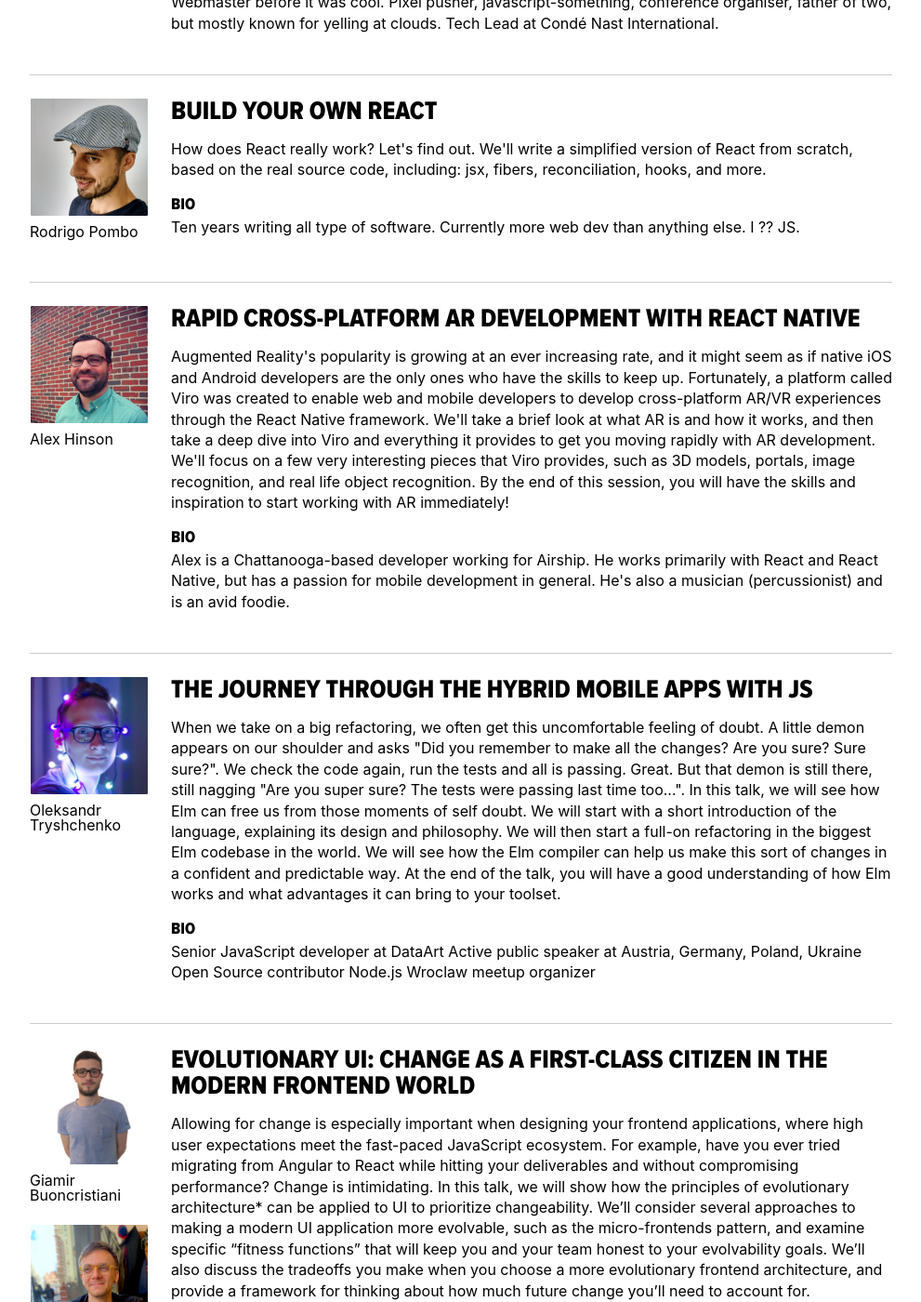
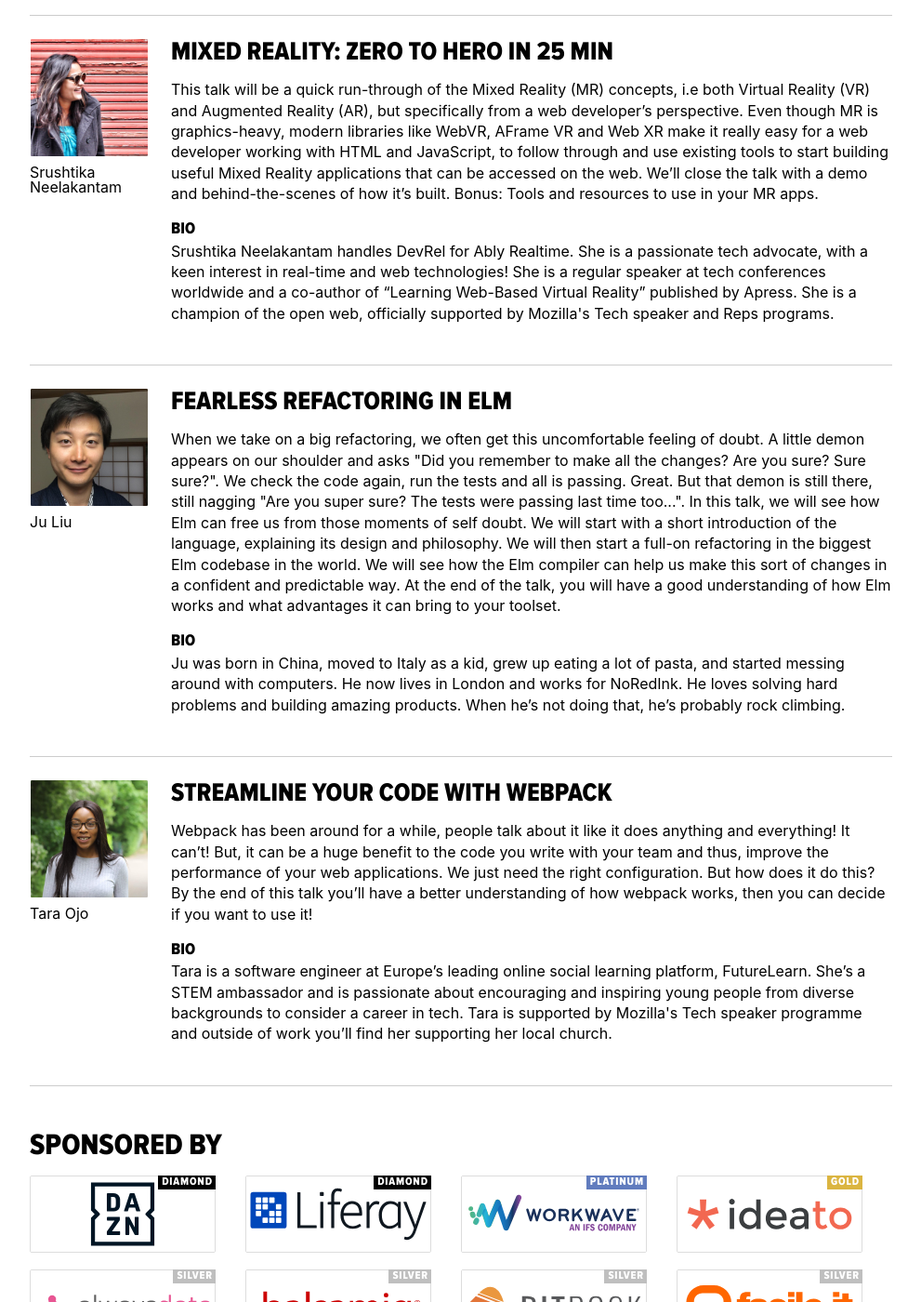
Before and after one commit to giuliatosato/2019.jsday.it, a Jekyll site: the page built from talks.html, in a window 1280 px wide and 1400 px high, scrolled down 5835 px. Shown: the whole window at 93% size, without its empty margins (144-1135 px from the left). Built offline with Jekyll 4.4.1, drawn with Linux system fonts in a browser that asks for light colours; comment, search, counter and statistics services are not loaded; some of the changed text lies outside the part shown.

```diff
--- a/_data/conference.yml
+++ b/_data/conference.yml
@@ -14,7 +14,7 @@ domain: jsday.it
 show_cfp: false
 cfp_url: https://cfp.jsday.it/
 scholarships_available: true
-schedule_available: false
+schedule_available: true
 eventbrite_link: https://eventbrite.com/tickets-external?eid=46036945744&ref=etckt
 
 iubenda:
--- a/_data/talks.yml
+++ b/_data/talks.yml
@@ -92,36 +92,6 @@ list:
   -
     slot: "8"
     speaker_id:
-      - srushtika-neelakantam
-    title: "Mixed Reality: Zero to Hero in 25 min"
-    extract: >
-      This talk will be a quick run-through of the Mixed Reality (MR) concepts, i.e both Virtual Reality (VR) and
-      Augmented Reality (AR), but specifically from a web developer’s perspective. Even though MR is graphics-heavy,
-      modern libraries like WebVR, AFrame VR and Web XR make it really easy for a web developer working with HTML and
-      JavaScript, to follow through and use existing tools to start building useful Mixed Reality applications that can
-      be accessed on the web. We’ll close the talk with a demo and behind-the-scenes of how it’s built. Bonus: Tools and
-      resources to use in your MR apps.
-  -
-    slot: "9"
-    speaker_id:
-      - patrycjusz-szydlo
-    title: Web performance monitoring - from A to Z
-    extract: >
-      Web perfomance monitoring isn't just another kind of KPI, it's much more. Regarding this, we are going to focus on
-      both - theory and practice. In the first place we figure out what we can measure and why it is worth doing.
-      Secondly, based on live coding session with sitespeed, we are going to quickly and efficiently obtain a lot of
-      metrics. At the end we will see how to preapre "ready to use" cluster with historical data. During the whole
-      presentation we will work on real case - all the examples will be based on the experience of frontend team in the
-      biggest polish job board - pracuj.pl.
-  -
-    slot: "10"
-    speaker_id:
-    title: TBA
-    extract: >
-      TBA
-  -
-    slot: "11"
-    speaker_id:
       - elianne-schutze
     title: Think globally, act locally with i18n on the web
     extract: >
@@ -129,7 +99,23 @@ list:
       half of the world’s population online, internationalisation is as relevant as ever! Let’s explore how i18n gets
       made on the web and what we should keep in mind or avoid when making the web more accessible to the world.
   -
-    slot: "12"
+    slot: "9"
+    speaker_id:
+      - giamir-buoncristiani
+      - rufus-raghunath
+    title: "Evolutionary UI: Change as a first-class citizen in the modern frontend world"
+    extract: >
+      Allowing for change is especially important when designing your frontend applications, where high user
+      expectations meet the fast-paced JavaScript ecosystem. For example, have you ever tried migrating from Angular to
+      React while hitting your deliverables and without compromising performance? Change is intimidating. In this talk,
+      we will show how the principles of evolutionary architecture* can be applied to UI to prioritize changeability.
+      We’ll consider several approaches to making a modern UI application more evolvable, such as the micro-frontends
+      pattern, and examine specific “fitness functions” that will keep you and your team honest to your evolvability
+      goals. We’ll also discuss the tradeoffs you make when you choose a more evolutionary frontend architecture, and
+      provide a framework for thinking about how much future change you’ll need to account
+      for. *evolutionaryarchitecture.com
+  -
+    slot: "10"
     speaker_id:
       - tony-edwards
     title: Beats, Rhymes and Unit Tests
@@ -146,7 +132,7 @@ list:
       iteration of the app is accompanied by a set of unit tests. The final unit test is executed live, resulting in
       a crescendo you won’t want to miss.
   -
-    slot: "13"
+    slot: "11"
     speaker_id: gant-laborde
     title: Join the Revolution
     extract: >
@@ -156,7 +142,7 @@ list:
       joy of creating an open source project that utilizes Machine Learning to help do something useful at scale.
       Discover the power of tomorrow's technology.
   -
-    slot: "14"
+    slot: "12"
     speaker_id:
       - trishul-goel
     title: PWAs on steroids
@@ -164,6 +150,24 @@ list:
       PWAs bring the best of both mobile and native apps to user. PWAs equipped with service workers provide features
       like offline availability, push notifications etc. Now with modern web APIs, PWAs are beyond the browsers; in
       Hardwares. Consider turning bulb on/off with your PWA, sounds cool? Lets learn how to, in this talk!
+  -
+    slot: "13"
+    speaker_id: marco-cedaro
+    title: React refactoring, off the hook(s)!
+    extract: >
+      React Hooks are going to change the way we write React components and apps. Let's explore together a real world
+      refactoring of an app with hooks, introducing the concept and exploring how the mental model of components has to
+      evolve breaking the dichotomy of stateful class vs stateless "functional" components. We are going to deep dive in
+      the code of the app, a quite busy stateful component, looking at how we could use hooks to refactor it.
+  -
+    slot: "14"
+    speaker_id:
+      - francesco-strazzullo
+    title: A DIY guide to building your own Rendering Engine
+    extract: >
+      Rendering is one of the most important parts of any frontend application. But what happens when we need to render
+      DOM elements without any kind of Framework? During the talk, we will analyze what are the challenges and the
+      solutions of creating a complete frameworkless rendering engine.
   -
     slot: "15"
     speaker_id:
@@ -181,87 +185,56 @@ list:
   -
     slot: "16"
     speaker_id:
-      - francesco-strazzullo
-    title: A DIY guide to building your own Rendering Engine
-    extract: >
-      Rendering is one of the most important parts of any frontend application. But what happens when we need to render
-      DOM elements without any kind of Framework? During the talk, we will analyze what are the challenges and the
-      solutions of creating a complete frameworkless rendering engine.
-  -
-    slot: "17"
-    speaker_id: marco-cedaro
-    title: React refactoring, off the hook(s)!
-    extract: >
-      React Hooks are going to change the way we write React components and apps. Let's explore together a real world
-      refactoring of an app with hooks, introducing the concept and exploring how the mental model of components has to
-      evolve breaking the dichotomy of stateful class vs stateless "functional" components. We are going to deep dive in
-      the code of the app, a quite busy stateful component, looking at how we could use hooks to refactor it.
-  -
-    slot: "18"
-    speaker_id:
       - rodrigo-pombo
     title: Build your own React
     extract: >
       How does React really work? Let's find out. We'll write a simplified version of React from scratch, based on the
       real source code, including: jsx, fibers, reconciliation, hooks, and more.
   -
-    slot: "19"
+    slot: "17"
     speaker_id:
-      - alex-hinson
-    title: Rapid Cross-Platform AR Development with React Native
+      - srushtika-neelakantam
+    title: "Mixed Reality: Zero to Hero in 25 min"
     extract: >
-      Augmented Reality's popularity is growing at an ever increasing rate, and it might seem as if native iOS and
-      Android developers are the only ones who have the skills to keep up. Fortunately, a platform called Viro was
-      created to enable web and mobile developers to develop cross-platform AR/VR experiences through the React Native
-      framework. We'll take a brief look at what AR is and how it works, and then take a deep dive into Viro and
-      everything it provides to get you moving rapidly with AR development. We'll focus on a few very interesting pieces
-      that Viro provides, such as 3D models, portals, image recognition, and real life object recognition. By the end of
-      this session, you will have the skills and inspiration to start working with AR immediately!
+      This talk will be a quick run-through of the Mixed Reality (MR) concepts, i.e both Virtual Reality (VR) and
+      Augmented Reality (AR), but specifically from a web developer’s perspective. Even though MR is graphics-heavy,
+      modern libraries like WebVR, AFrame VR and Web XR make it really easy for a web developer working with HTML and
+      JavaScript, to follow through and use existing tools to start building useful Mixed Reality applications that can
+      be accessed on the web. We’ll close the talk with a demo and behind-the-scenes of how it’s built. Bonus: Tools and
+      resources to use in your MR apps.
   -
-    slot: "20"
+    slot: "18"
     speaker_id:
-      - oleksandr-tryshchenko
-    title: The journey through the hybrid mobile apps with JS
+      - ju-liu
+    title: "Fearless Refactoring in Elm"
     extract: >
       When we take on a big refactoring, we often get this uncomfortable feeling of doubt. A little demon appears on our
       shoulder and asks "Did you remember to make all the changes? Are you sure? Sure sure?". We check the code again,
       run the tests and all is passing. Great. But that demon is still there, still nagging "Are you super sure? The
       tests were passing last time too...". In this talk, we will see how Elm can free us from those moments of self
-      doubt. We will start with a short introduction of the language, explaining its design and philosophy. We will
-      then start a full-on refactoring in the biggest Elm codebase in the world. We will see how the Elm compiler can
-      help us make this sort of changes in a confident and predictable way. At the end of the talk, you will have a good
+      doubt. We will start with a short introduction of the language, explaining its design and philosophy. We will then
+      start a full-on refactoring in the biggest Elm codebase in the world. We will see how the Elm compiler can help us
+      make this sort of changes in a confident and predictable way. At the end of the talk, you will have a good
       understanding of how Elm works and what advantages it can bring to your toolset.
   -
-    slot: "21"
+    slot: "19"
     speaker_id:
-      - giamir-buoncristiani
-      - rufus-raghunath
-    title: "Evolutionary UI: Change as a first-class citizen in the modern frontend world"
+      - tara-ojo
+    title: Streamline your code with webpack
     extract: >
-      Allowing for change is especially important when designing your frontend applications, where high user
-      expectations meet the fast-paced JavaScript ecosystem. For example, have you ever tried migrating from Angular to
-      React while hitting your deliverables and without compromising performance? Change is intimidating. In this talk,
-      we will show how the principles of evolutionary architecture* can be applied to UI to prioritize changeability.
-      We’ll consider several approaches to making a modern UI application more evolvable, such as the micro-frontends
-      pattern, and examine specific “fitness functions” that will keep you and your team honest to your evolvability
-      goals. We’ll also discuss the tradeoffs you make when you choose a more evolutionary frontend architecture, and
-      provide a framework for thinking about how much future change you’ll need to account
-      for. *evolutionaryarchitecture.com
+       Webpack has been around for a while, people talk about it like it does anything and everything! It can’t! But, it
+       can be a huge benefit to the code you write with your team and thus, improve the performance of your web
+       applications. We just need the right configuration. But how does it do this? By the end of this talk you’ll have
+       a better understanding of how webpack works, then you can decide if you want to use it!
   -
-    slot: "22"
+    slot: "20"
     speaker_id:
     title: TBA
     extract: >
       TBA
   -
-    slot: "23"
+    slot: "21"
     speaker_id:
     title: TBA
     extract: >
       TBA
-  -
-    slot: "24"
-    speaker_id:
-    title: TBA
-    extract: >
-      TBA
```
Also changed, not shown: schedule.html (+23 -33 lines).
